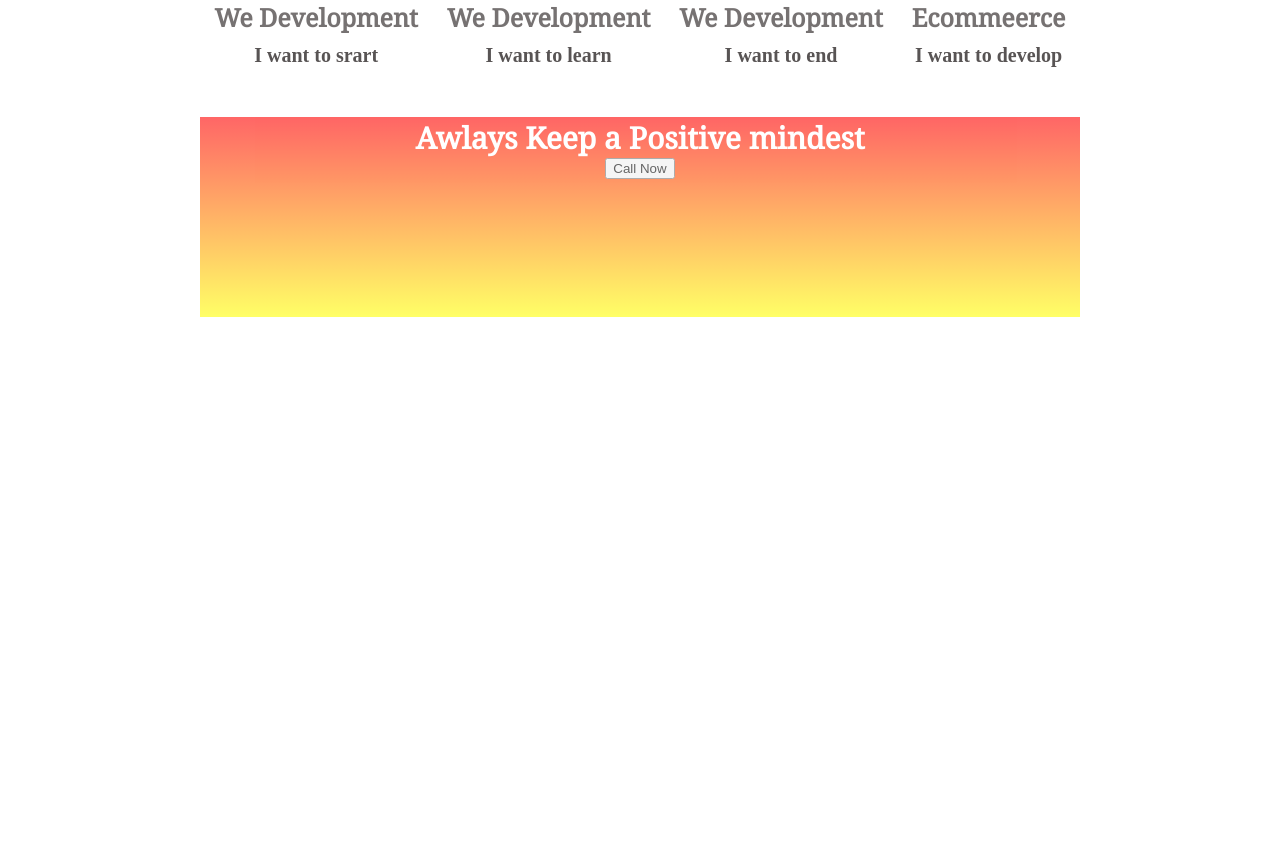
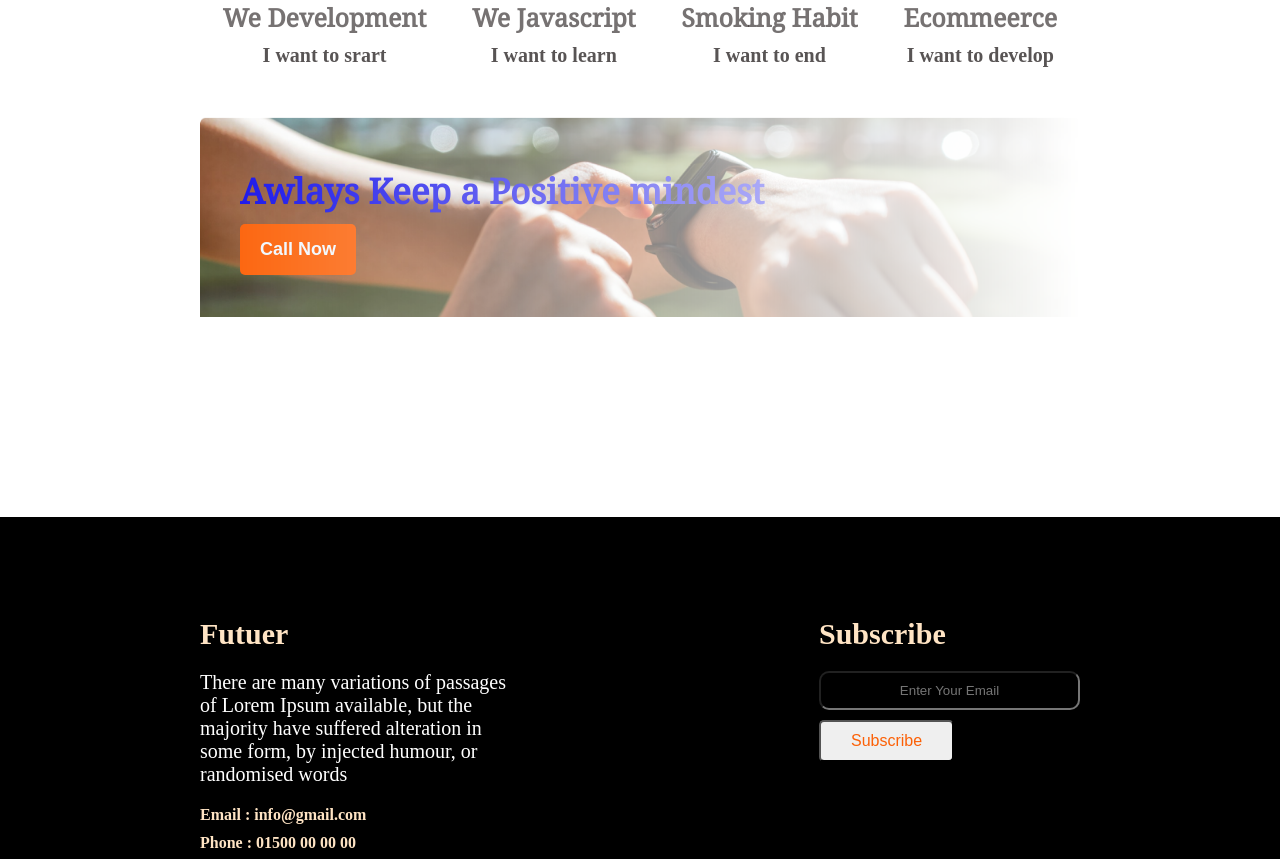
Before and after one commit to mdshihabali1/project-frist, a plain HTML site: page index.html in a window 1280 px wide. Shown: the part 1850-2709 px from the top of the page. Before the commit the page ends 2367 px from the top, so only its background shows below. Drawn offline with Linux system fonts and the light colour scheme.

Commit message:
project end

```diff
--- a/index.html
+++ b/index.html
@@ -65,12 +65,12 @@
                     </div>
                     <div class="plans-item">
                         <img src="images/icons/js.png" alt="">
-                        <h2>We Development</h2>
+                        <h2>We Javascript</h2>
                         <p>I want to learn</p>
                     </div>
                     <div class="plans-item">
                         <img src="images/icons/smoke.png" alt="">
-                        <h2>We Development</h2>
+                        <h2>Smoking Habit</h2>
                         <p>I want to end</p>
                     </div>
                     <div class="plans-item">
@@ -90,5 +90,28 @@
             </div>
         </section>
     </main>
+    <footer  class="future-section">
+        <div class="foture-area">
+            <div class="future-title">
+                <h3>Futuer</h3>
+                <p>There are many variations of passages of Lorem Ipsum
+                    available, but the majority have suffered alteration in some
+                    form, by injected humour, or randomised words</p>
+                    <h5 class="futer-text">Email : info@gmail.com</h5>
+                    <h5 class="futer-text">Phone : 01500 00 00 00</h5>
+                    <div class="icon">
+                        <img src="images/icons/fb.png" alt="facebook">
+                        <img src="images/icons/twitter.png" alt="facebook">
+                        <img src="images/icons/youtube.png" alt="facebook">
+                    </div>
+            </div>
+            <div class="future-title">
+                <h3>Subscribe</h3>
+                <input type="email" name="" id="" placeholder="Enter Your Email">
+                <button class="subscribe-btn">Subscribe</button>
+
+            </div>
+        </div>
+    </footer>
 </body>
 </html>
--- a/styles/style.css
+++ b/styles/style.css
@@ -23,6 +23,7 @@ margin-right: 150px;
     font-family: 'Noto Serif', serif;
     font-size: 45px;
     font-weight: 700;
+    color:black;
 }
 .bannar-title p{
     text-align: right;
@@ -118,24 +119,90 @@ h2{
 
     .keep{
         margin-top: 100px;
-        text-align: center;
+
         margin:50px 200px;
         margin-bottom: 200px;
+
+
     }
     .keep-title{
         background-image: url('../images/watch.png');
         background-repeat: no-repeat;
         background-size: cover;
         height: 200px;
-        background-image: linear-gradient(red, yellow);
-        opacity: 0.6;
+        -webkit-mask-image: linear-gradient(to right,red, transparent);
+        mask-image: linear-gradient (black,transparent);
+
+
     }
 
 
     .keep-title h3{
-        color:white;
-        font-size: 30px;
+        color:#1410e9;
+        font-size: 35px;
         font-weight: 900;
         font-family: 'Noto Serif', serif;
+       padding-top: 50px;
+       margin-left: 40px;
+       margin-bottom: 10px;
 
     }
+    .positive{
+        background: #fc6006;
+        color:aliceblue;
+        text-align: left;
+        padding:15px 20px;
+        border-radius: 5px;
+        border:0;
+        font-size: 18px;
+        font-weight: 700;
+        margin-left:40px;
+    }
+    /* footer start */
+    .foture-area{
+        display: flex;
+
+    }
+    .future-section{
+        background:black ;
+        color:bisque;
+
+    }
+    .foture-area{
+       padding: 0 200px;
+
+    }
+    .future-title h3{
+        margin-top: 100px;
+        font-size: 30px;
+        margin-bottom: 20px;
+    }
+    .future-title p{
+       text-align: left;
+       padding-right: 300px;
+       color:white;
+       margin-bottom: 20px;
+    }
+    .future-title h5{
+       font-size: 16px;
+       margin-bottom: 10px;
+    }
+    .future-title input{
+       background: black;
+       color:white;
+       padding:10px 40px;
+       border-radius: 10px;
+       text-align: center;
+    }
+    .subscribe-btn{
+        margin-top: 10px;
+        padding:10px 30px;
+        border-radius: 5px;
+        color:#fc6006;
+        font-size: 16px;
+        font-weight: 500;
+    }
+    .icon img{
+        margin-right: 10px;
+        margin-top: 20px;
+    }
```
